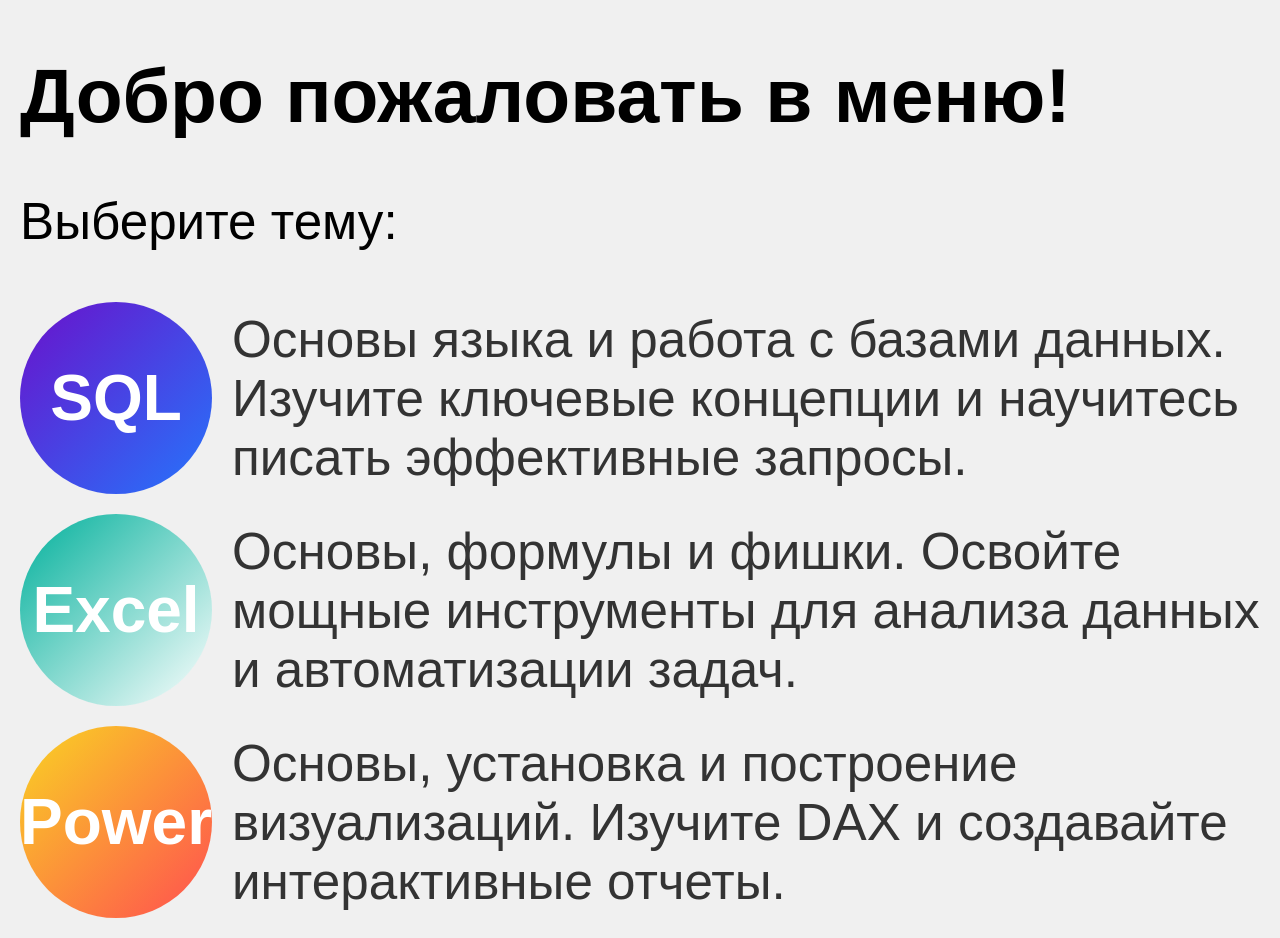
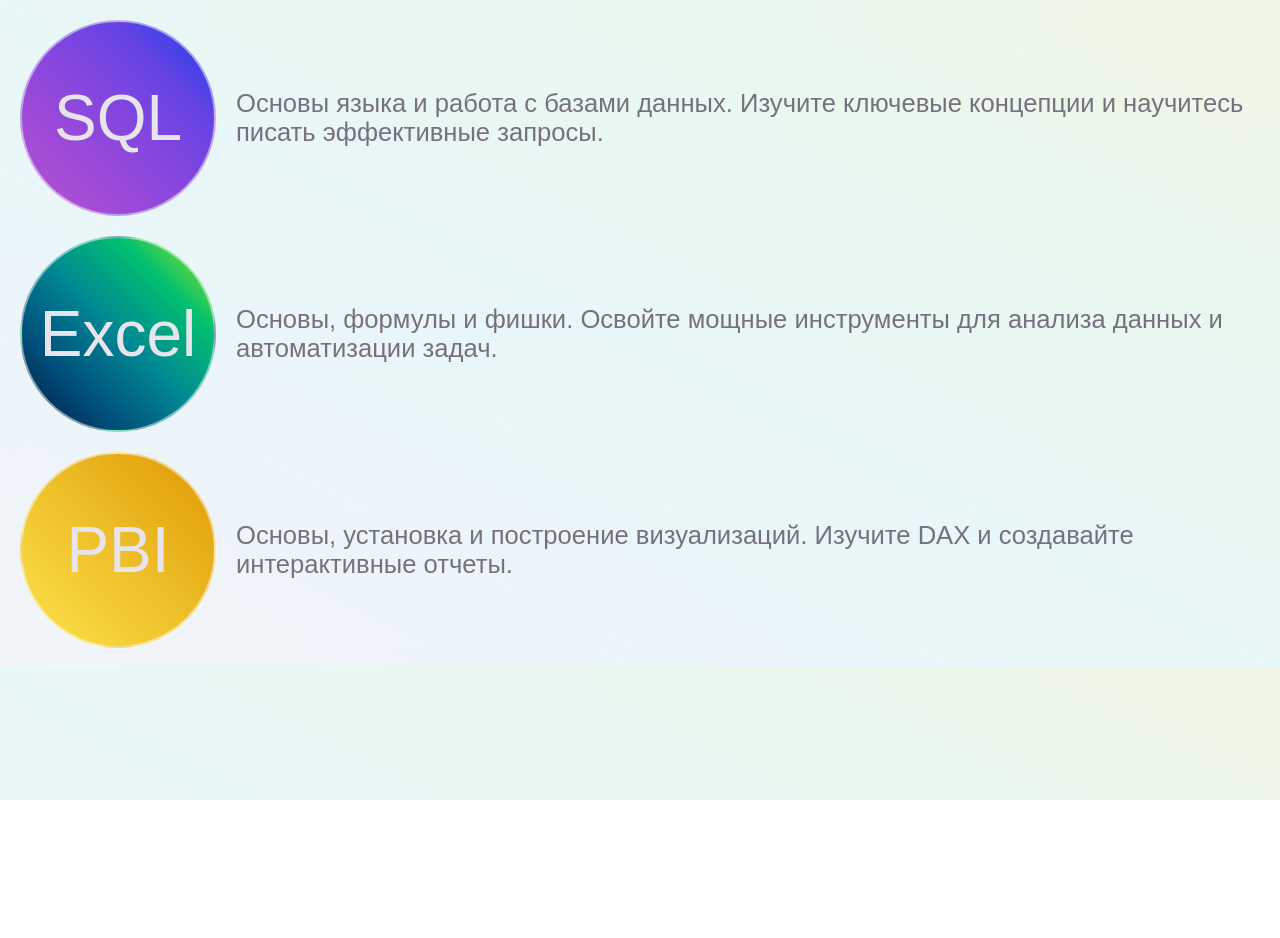
Before and after one commit to andreiklychev1/tg_menu_courses, a plain HTML site: page index.html in a window 1280 px wide. After the commit the page ends 800 px from the top, so only its background shows below. Drawn offline with Linux system fonts and the light colour scheme; a web font is replaced by a local one.

Commit message:
Update index.html

```diff
--- a/index.html
+++ b/index.html
@@ -9,7 +9,22 @@
         body {
             font-family: 'Avenir', Arial, sans-serif;
             margin: 20px;
-            background: #f0f0f0; /* Фон для контраста */
+            background-image: linear-gradient(to right top, #f2f4f8, #ecf5fa, #e8f7f7, #e9f8ef, #f1f6e6);
+            background-size: cover; /* Растягиваем картинку на весь экран */
+            background-position: center; /* Центрируем картинку */
+            color: black; /* Белый текст для контраста */
+            position: relative;
+        }
+        /* Затемнение фона для улучшения читаемости */
+        body::after {
+            content: '';
+            position: absolute;
+            top: 0;
+            left: 0;
+            width: 100%;
+            height: 100%;
+            background-image: linear-gradient(to right top, #f2f4f8, #ecf5fa, #e8f7f7, #e9f8ef, #f1f6e6); /* Полупрозрачный черный слой */
+            z-index: -1;
         }
         .container {
             display: flex;
@@ -20,53 +35,67 @@
             width: 15vw;
             height: 15vw;
             border-radius: 50%;
-            color: white;
+            color: #E7E4EC;
             text-align: center;
             line-height: 15vw;
             font-size: 5vw;
-            font-weight: bold;
+            /*font-weight: bold;*/
             text-decoration: none;
             transition: transform 0.3s;
             flex-shrink: 0;
             margin-right: 20px;
             position: relative;
             overflow: hidden;
-            backdrop-filter: blur(10px); /* Размытие */
+            backdrop-filter: blur(30px); /* Размытие */
             background: rgba(255, 255, 255, 0.2); /* Полупрозрачный фон */
+	    background-image: linear-gradient(to right top, #051937, #004d7a, #008793, #00bf72, #a8eb12);
+            border: 2px solid rgba(255, 255, 255, 0.5); /* Граница для красоты */
+        }
+        .circle::before {
+            content: '';
+            position: absolute;
+            top: 0;
+            left: 0;
+            width: 100%;
+            height: 100%;
+            /*background-image: linear-gradient(to right top, #051937, #004d7a, #008793, #00bf72, #a8eb12);*/
+            background-size: cover;
+            background-position: center;
+            z-index: -1;
+            opacity: 0.5; /* Полупрозрачность */
         }
         .sql {
-            background: linear-gradient(135deg, #6a11cb, #2575fc); /* Фиолетовый в голубой */
+            background: linear-gradient(to right top, #b552d1, #a04bd7, #8646de, #6243e4, #1242eb);
         }
         .excel {
-            background: linear-gradient(135deg, #00b09b, #ffffff); /* Зеленый в белый */
+            background-image: linear-gradient(to right top, #051937, #004d7a, #008793, #00bf72, #a8eb12); /* Зеленый в белый */
         }
         .power-bi {
-            background: linear-gradient(135deg, #f9d423, #ff4e50); /* Желтый в красный */
+            background-image: linear-gradient(to right top, #fbe44b, #f5d13a, #eebf29, #e6ac17, #de9a00); /* Желтый в красный */
         }
         .description {
-            font-size: 4vw;
-            color: #333;
+            font-size: 2vw;
+            color: #76717F; /* Белый текст для контраста */
             text-align: left;
         }
         .description h3 {
             margin: 0;
-            font-size: 5vw;
-            color: #000;
+            font-size: 3vw;
+            color: black; /* Белый текст для контраста */
             font-weight: 700;
         }
         h1 {
-            font-size: 6vw;
+            font-size: 4vw;
             font-weight: 700;
+            color: black; /* Белый текст для контраста */
         }
         p {
             font-size: 4vw;
+            color: black; /* Белый текст для контраста */
         }
     </style>
 </head>
 <body>
-    <h1>Добро пожаловать в меню!</h1>
-    <p>Выберите тему:</p>
-
     <div class="container">
         <a href="https://t.me/analytics_research" class="circle sql">SQL</a>
         <div class="description">
@@ -82,7 +111,7 @@
     </div>
 
     <div class="container">
-        <a href="https://t.me/power_bi_analytics_research" class="circle power-bi">Power BI</a>
+        <a href="https://t.me/power_bi_analytics_research" class="circle power-bi">PBI</a>
         <div class="description">
             Основы, установка и построение визуализаций. Изучите DAX и создавайте интерактивные отчеты.
         </div>
```
